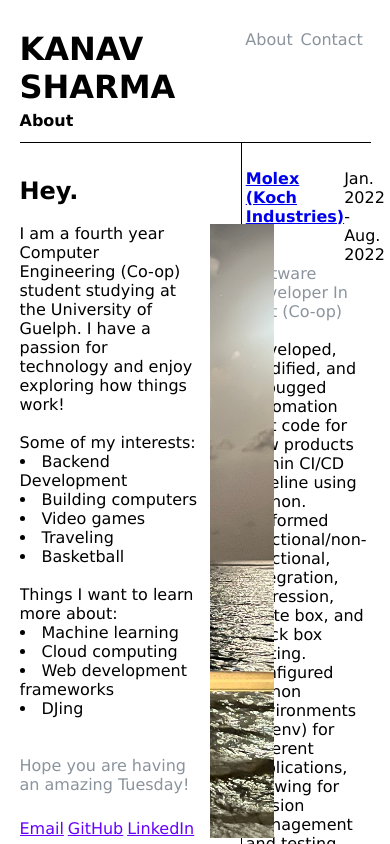
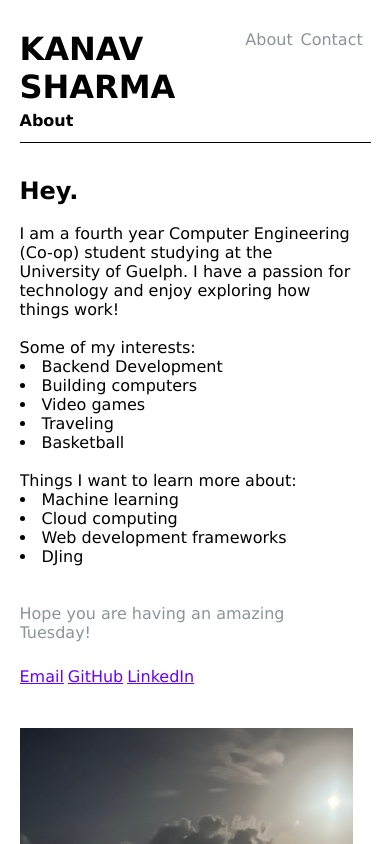
Before and after one commit to k4n4v/k4n4v.github.io, a React (Create React App) app: page /#/ in a window 390 px wide. Built offline with nearby package versions, Linux system fonts and the light colour scheme.

Commit message:
mobile responsive

```diff
--- a/src/components/Sidebar/Sidebar.css
+++ b/src/components/Sidebar/Sidebar.css
@@ -24,3 +24,18 @@
 .active {
   color: var(--accent);
 }
+
+@media screen and (max-width: 768px) {
+  .sidebar-container {
+    width: 95%;
+    border-right: none;
+    position: static;
+    overflow: initial;
+    border-top: 1px solid black;
+  }
+  .intro-container {
+    overflow: initial;
+    position: static;
+    padding-bottom: 4vh;
+  }
+}
--- a/src/pages/About/About.css
+++ b/src/pages/About/About.css
@@ -50,3 +50,31 @@ p, ul {
 .experience-position {
   color: var(--body-grey);
 }
+
+@media screen and (max-width: 768px) {
+  .about {
+    display: flex;
+    overflow: auto;
+    position: fixed;
+    top: calc(5vh + 101px);
+    bottom: 0;
+    flex-direction: column;
+  }
+  .about .intro-container {
+    order: 1;
+  }
+  .about .sidebar-container {
+    order: 2;
+  }
+  .intro-container.about-intro-container {
+    width: 90%;
+  }
+  .info-section {
+    flex-direction: column;
+  }
+  .info-section img {
+    width: 100%;
+    padding-top: 5vh;
+    padding-left: 0px;
+  }
+}
```
